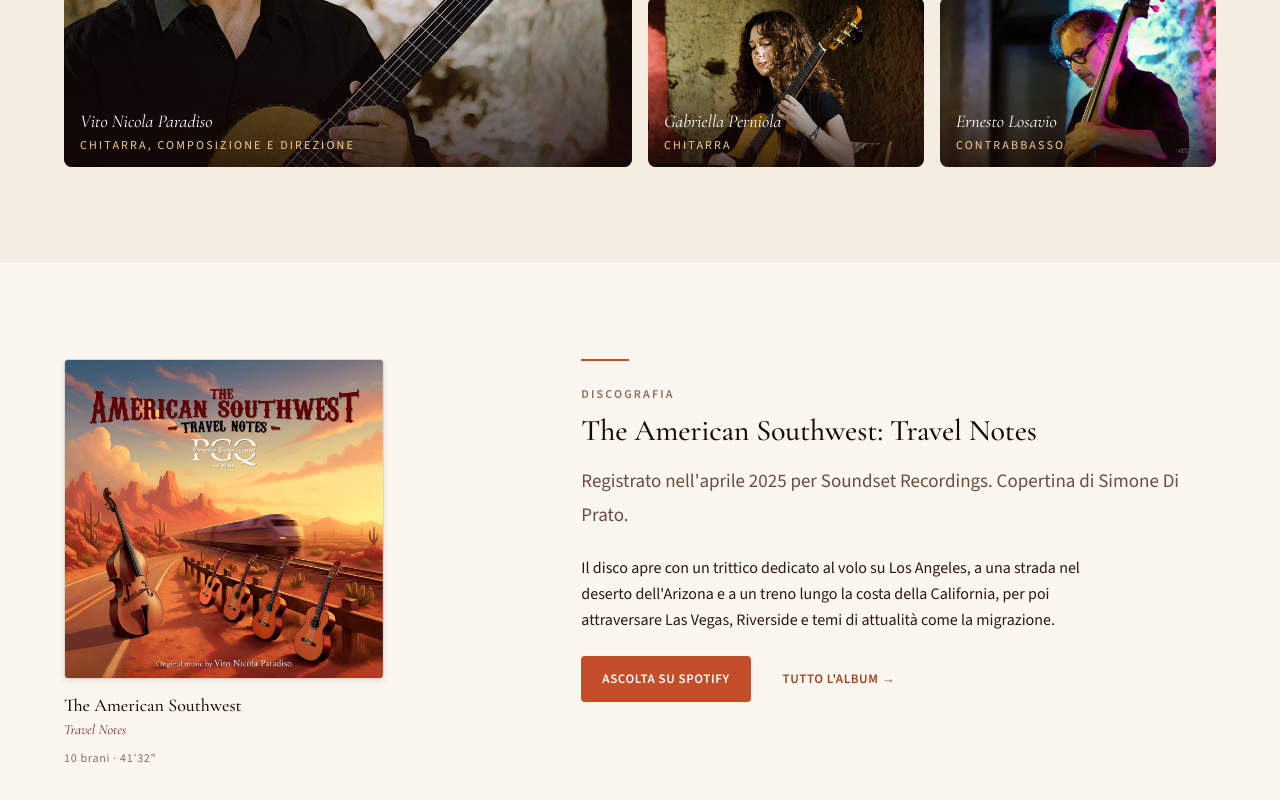
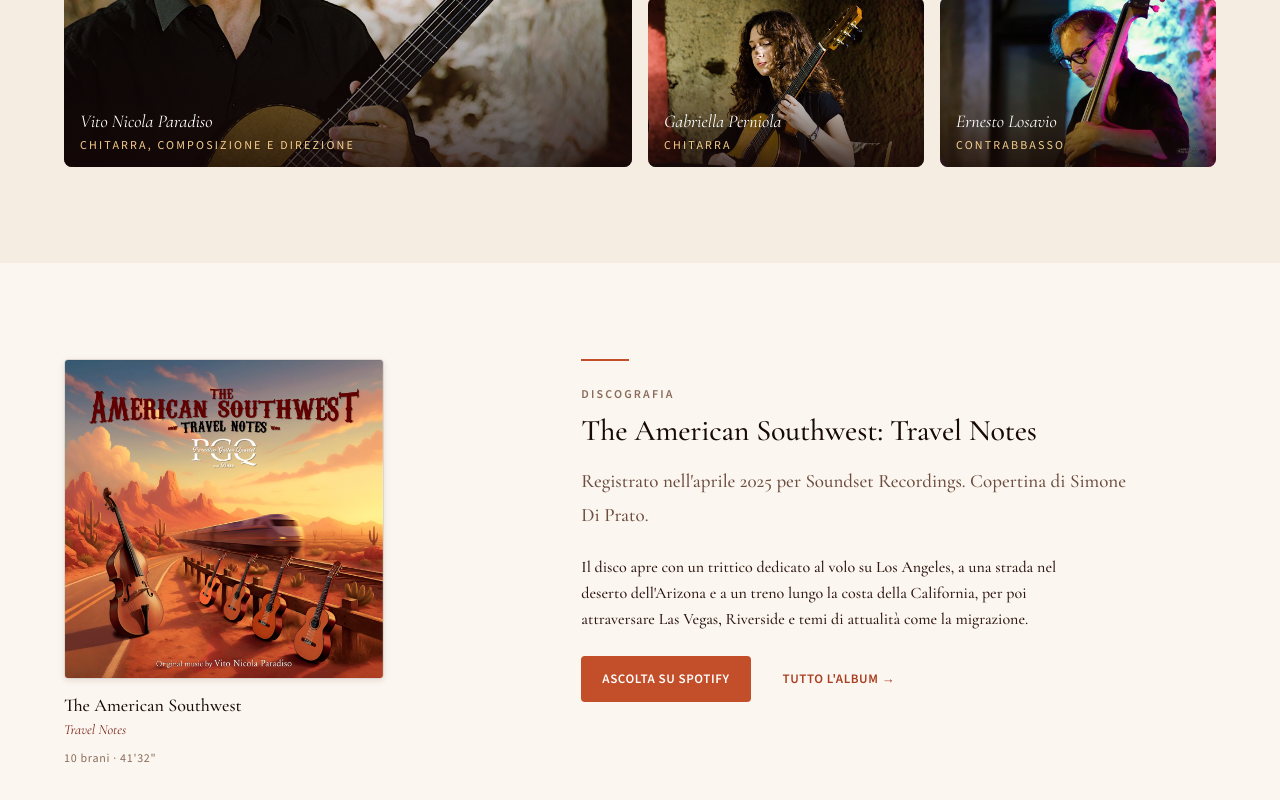
Before and after one commit to paradisoguitarq/paradisoguitarq.github.io, a React (Vite) app: page / in a window 1280 px wide. Shown: the part 2876-3676 px from the top of the page. Built offline with nearby package versions, Linux system fonts and the light colour scheme.

Commit message:
Fix typography

```diff
--- a/src/pages/Ensemble/Ensemble.module.css
+++ b/src/pages/Ensemble/Ensemble.module.css
@@ -11,8 +11,6 @@
 
 .intro-text {
   margin-top: var(--space-5);
-  line-height: var(--lh-body);
-  font-family: var(--font-display);
 }
 
 .detail-section {
@@ -64,7 +62,4 @@
 
 .bio-paragraph {
   max-width: var(--measure-prose);
-  line-height: var(--lh-body);
-  margin: 0 0 var(--space-4);
-  font-family: var(--font-display);
 }
--- a/src/pages/Home/Home.module.css
+++ b/src/pages/Home/Home.module.css
@@ -108,9 +108,6 @@
 .intro-text {
   margin-top: var(--space-5);
   max-width: var(--measure-prose);
-  font-size: var(--fs-body);
-  line-height: var(--lh-body);
-  font-family: var(--font-display);
 }
 
 .intro-button {
@@ -250,7 +247,6 @@
 .discography-description {
   margin-top: var(--space-5);
   max-width: var(--measure-prose);
-  line-height: var(--lh-body);
 }
 
 .discography-actions {
--- a/src/tokens/base.css
+++ b/src/tokens/base.css
@@ -28,6 +28,10 @@ h4 {
 
 p {
   margin: 0 0 var(--space-4);
+  font-family: var(--font-display);
+  font-size: var(--fs-body);
+  line-height: var(--lh-body);
+  text-wrap: pretty;
 }
 
 a {
```
